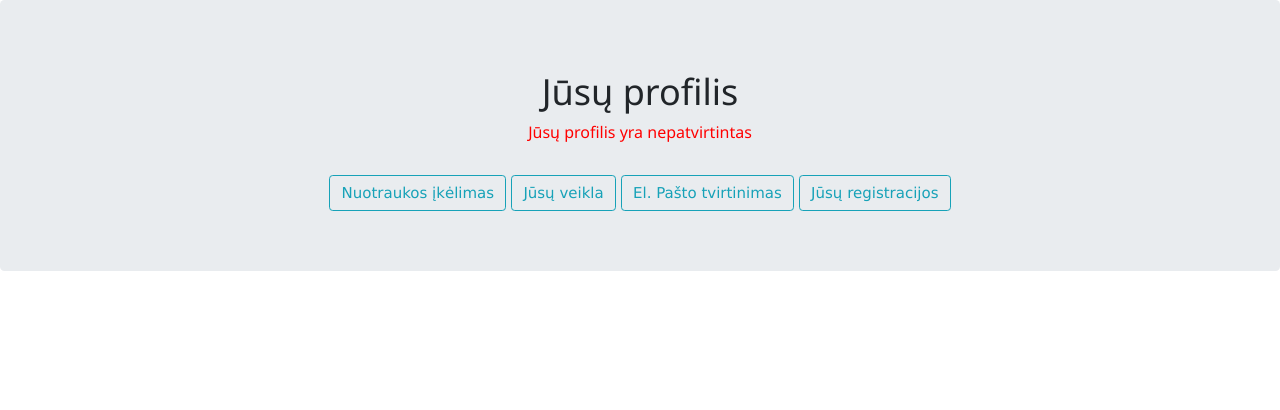
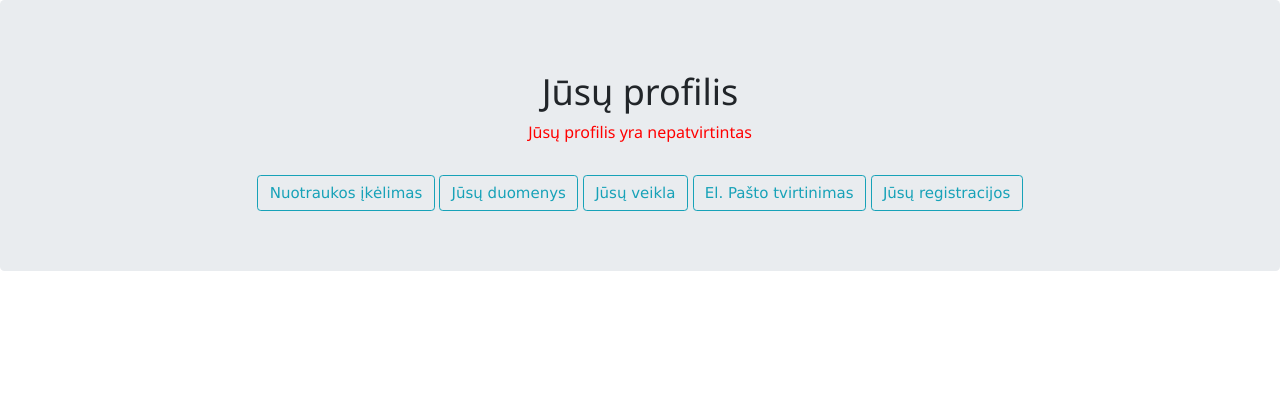
Before and after one commit to viliusgec/ISP, a PHP site: page /ISP/client.php in a window 1280 px wide. Shown: the part 73-483 px from the top of the page. Run offline with PHP 8.4, Linux system fonts and the light colour scheme; the visitor is signed in with stand-in values (Sample User, id 1); data that the repository does not hold is empty; some libraries are stand-ins or nearby versions.

Commit message:
Update client.php

```diff
--- a/client.php
+++ b/client.php
@@ -20,6 +20,7 @@ $_SESSION['message_photo'] = "";
     <br>
 
     <a href="photoUpload.php" class="btn btn-outline-info">Nuotraukos įkėlimas</a>
+    <a href="userdata.html" class="btn btn-outline-info">Jūsų duomenys</a>
     <a href="userConfirmation.html" class="btn btn-outline-info">Jūsų veikla</a>
     <a href="emailConfirmationUser.html" class="btn btn-outline-info">El. Pašto tvirtinimas</a>
     <a href="Exams.php" class="btn btn-outline-info">Jūsų registracijos</a>
```
